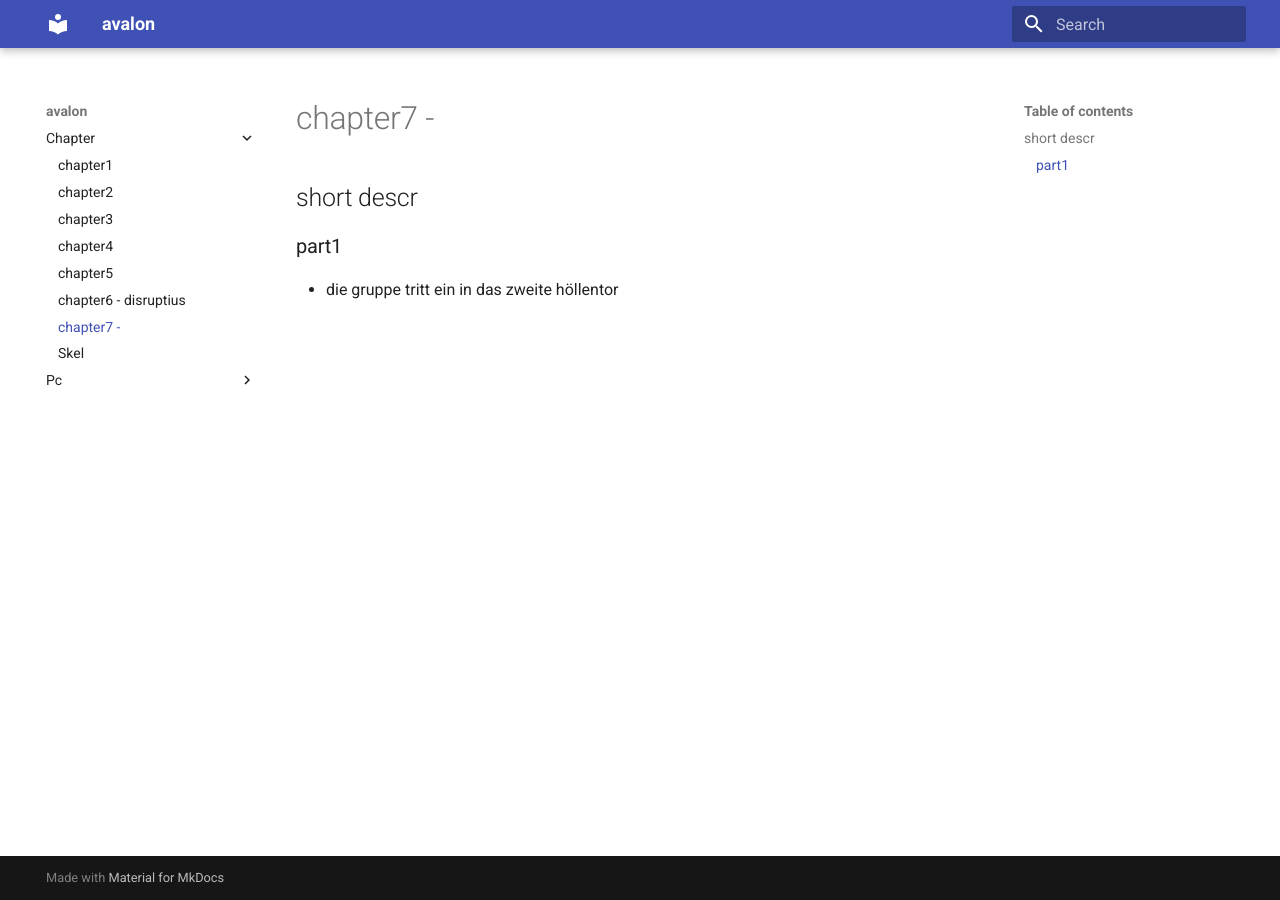
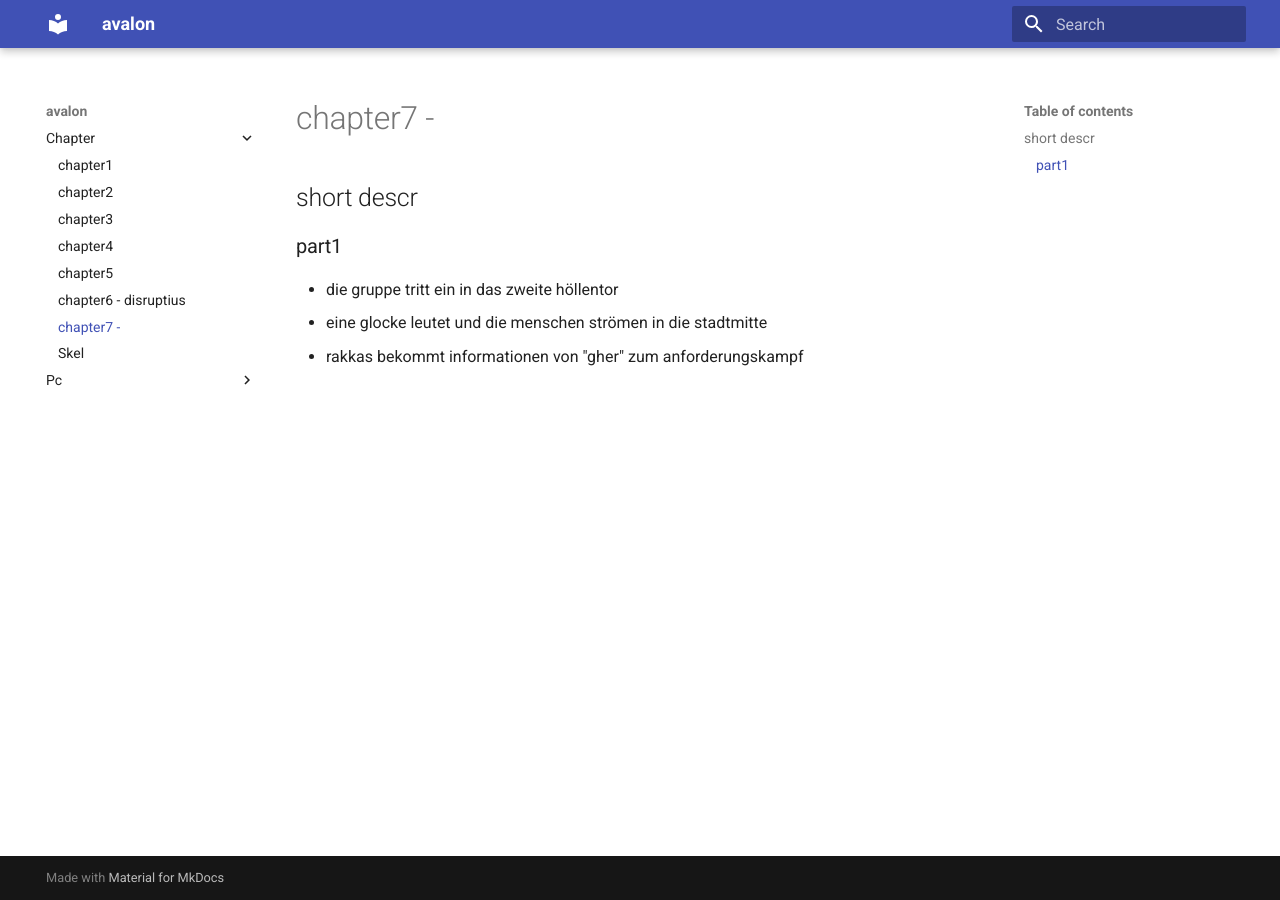
Before and after one commit to mkdocs-pnp/avalon, an MkDocs documentation site: the page built from docs/chapter/chapter7.md, in a window 1280 px wide. Built offline with MkDocs 1.6.1 and Material for MkDocs 9.7.7, drawn with Linux system fonts in a browser that asks for light colours.

Commit message:
Update chapter7.md

```diff
--- a/docs/chapter/chapter7.md
+++ b/docs/chapter/chapter7.md
@@ -5,3 +5,5 @@
 ###  part1
 
 + die gruppe tritt ein in das zweite höllentor
++ eine glocke leutet und die menschen strömen in die stadtmitte
++ rakkas bekommt informationen von "gher" zum anforderungskampf
```
